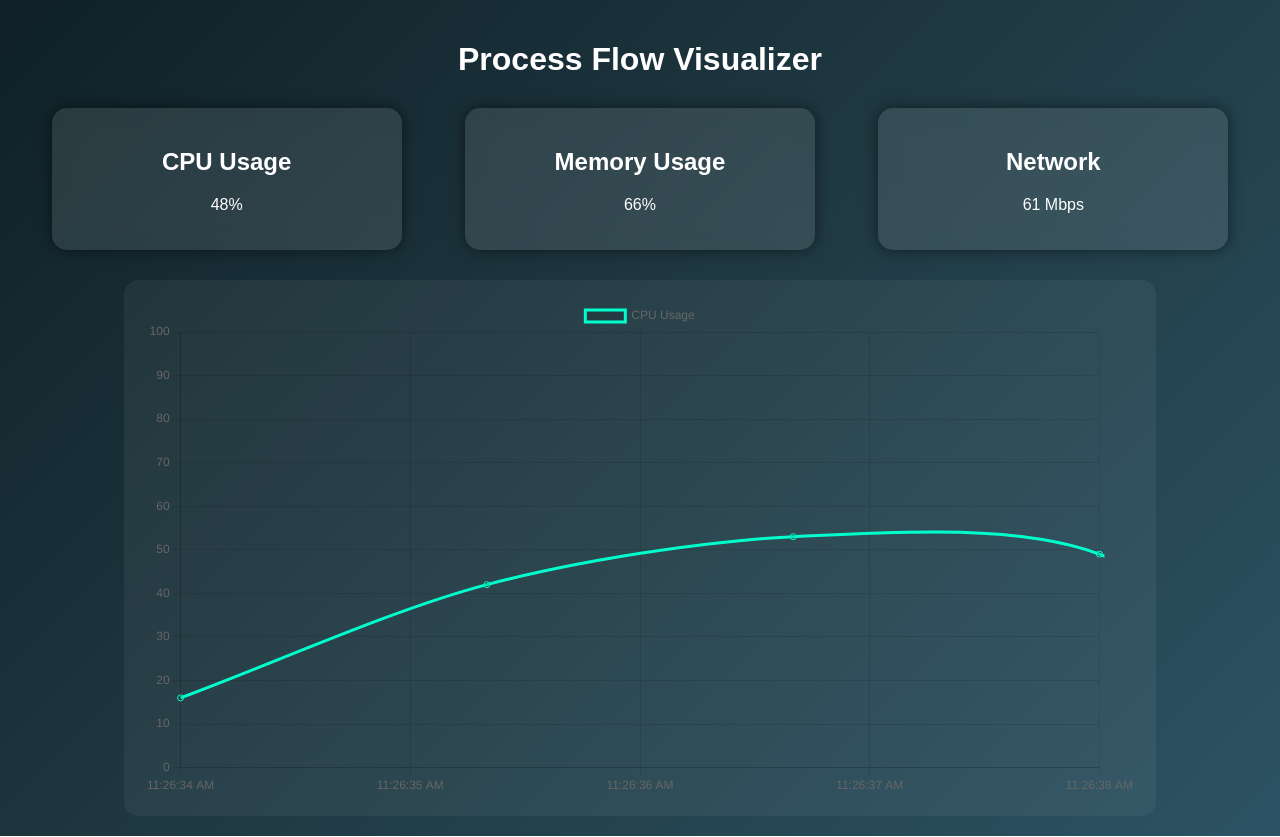
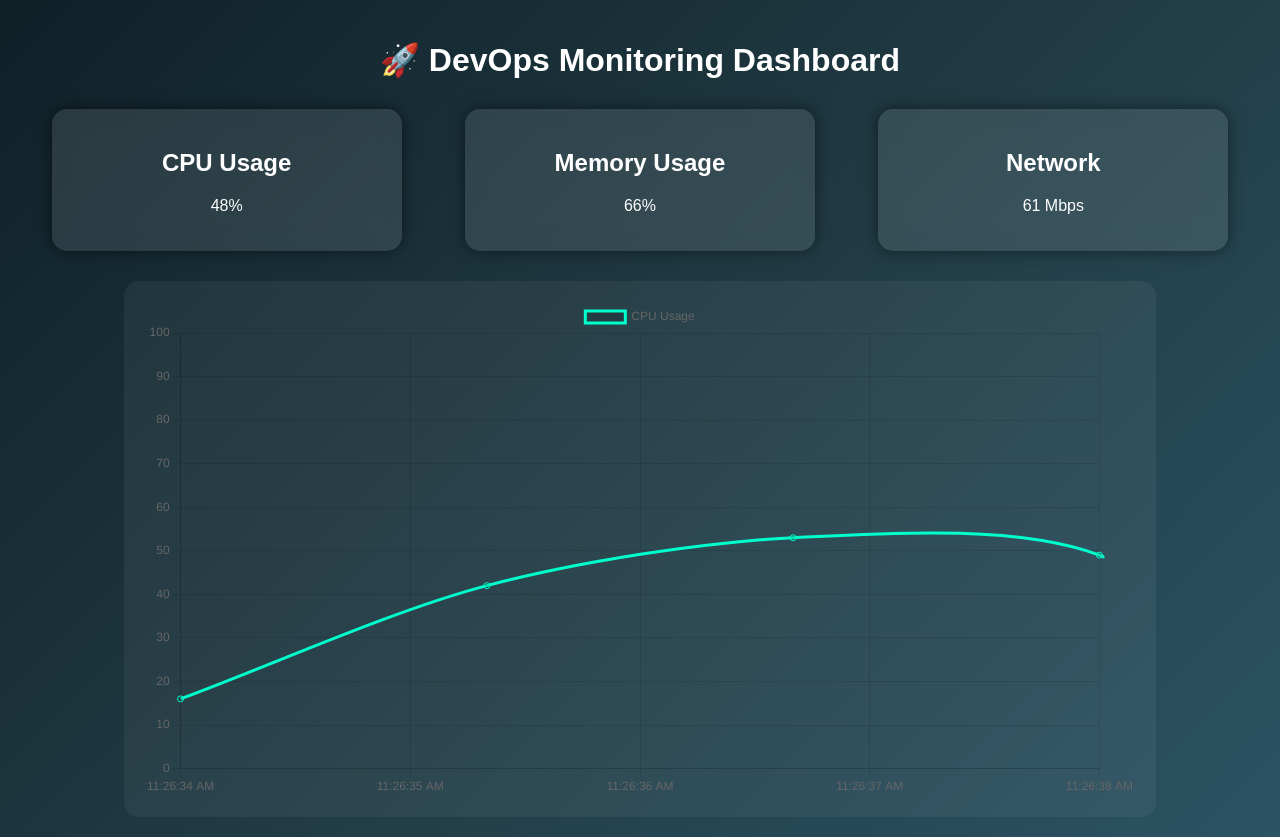
Before and after one commit to Xlvin95/process-flow-visualizer, a plain HTML site: page index.html in a window 1280 px wide. Drawn offline with nearby package versions, Linux system fonts and the light colour scheme.

Commit message:
Update title and header for DevOps Dashboard

```diff
--- a/index.html
+++ b/index.html
@@ -10,7 +10,7 @@
 <body>
 
 <div class="container">
-    <h1> Process Flow Visualizer</h1>
+    <h1> 🚀 DevOps Monitoring Dashboard</h1>
 
     <div class="cards">
         <div class="card">
```
